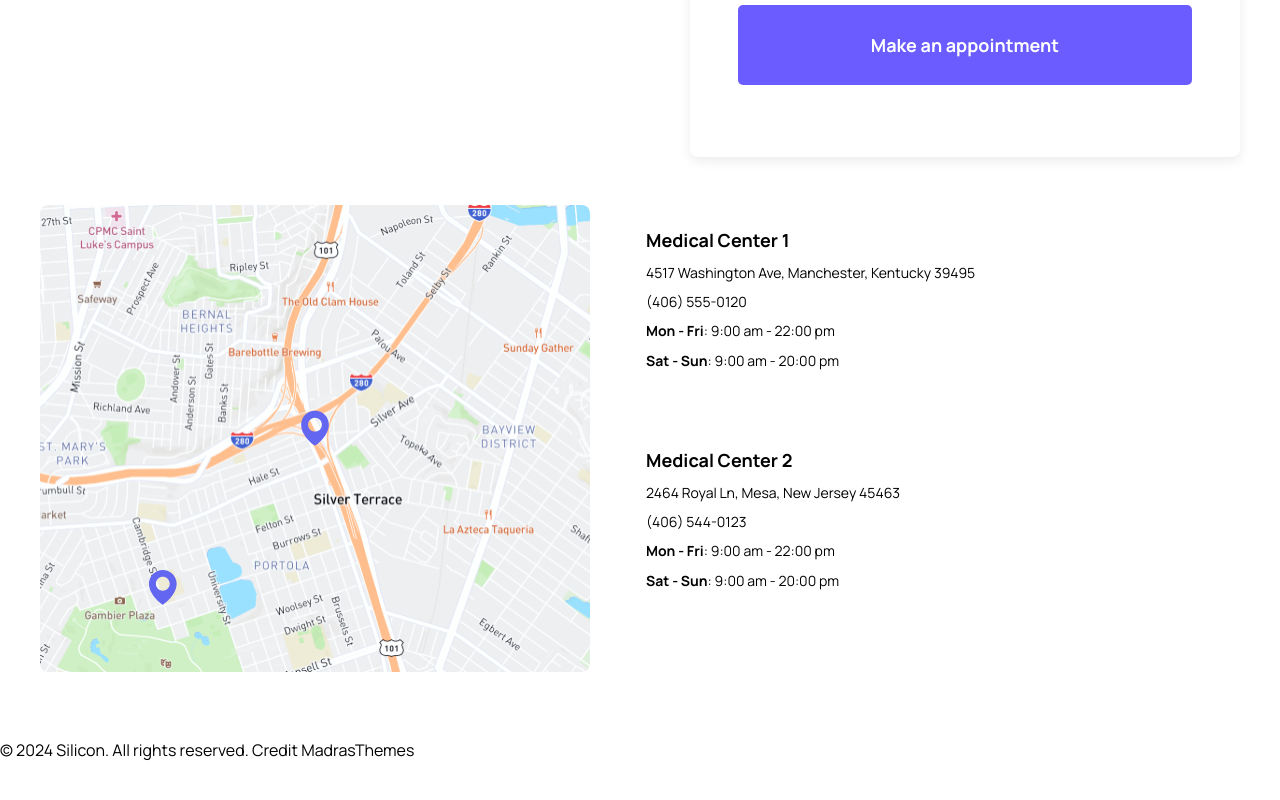
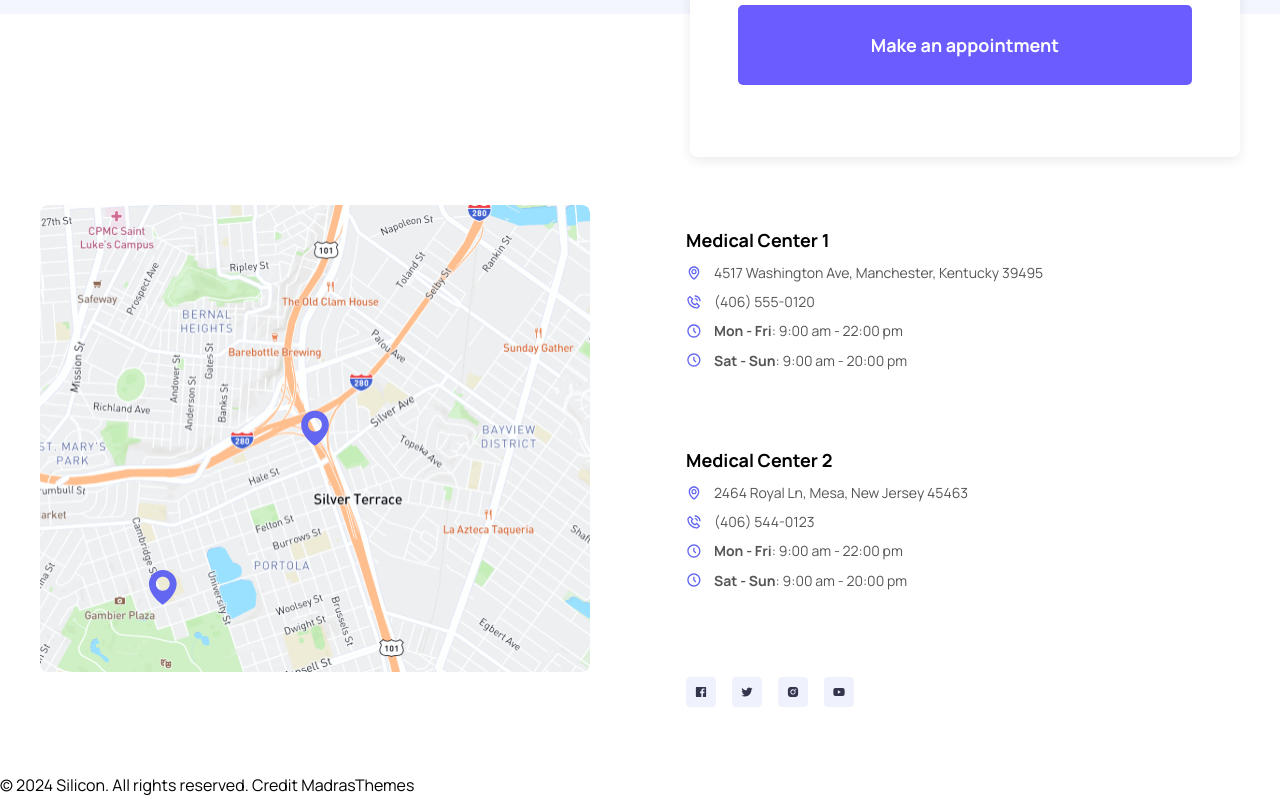
Before and after one commit to Daggergoboom/SiliconReact, a React (Vite) app: page / in a window 1280 px wide. Shown: the part 5515-6315 px from the top of the page. Before the commit the page ends 6279 px from the top, so only its background shows below. Built offline with nearby package versions, Linux system fonts and the light colour scheme; no server answers.

Commit message:
fixed last page, förkyld så in i helvete nu

```diff
--- a/src/assets/css/styles.css
+++ b/src/assets/css/styles.css
@@ -1434,7 +1434,6 @@ ul {
 .contact-card {
   padding: 1.5rem;
   border-radius: 8px;
-
 }
 
 .contact-card-headline {
@@ -1467,8 +1466,8 @@ ul {
   text-decoration: none;
   margin-top: 1rem;
   display: inline-block;
-}
-
+  padding-left: 5rem;
+}
 
 .online-consultation-form {
   flex: 1.2;
@@ -1544,12 +1543,33 @@ ul {
   display: flex;
   flex-direction: column;
   gap: 1.5rem;
+  position: relative;
+}
+
+/* Icons styling */
+.icon {
+  width: 16px; /* Size of the icon */
+  height: 16px;
+  margin-right: 0.75rem; /* Space between icon and text */
+  vertical-align: middle; /* Align icon with the middle of the text */
+}
+
+.center p {
+  display: flex;
+  align-items: center; /* Align icons and text horizontally */
+  margin: 0.5rem 0; /* Add spacing between rows */
+  font-size: 14px;
+  color: #555; /* Adjust text color */
+}
+
+.center strong {
+  font-weight: bold; /* Ensure strong elements stay bold */
 }
 
 .medical-centers .center {
   background-color: #ffffff;
   padding: 1.5rem;
-
+  padding-left: 4rem;
 }
 
 .medical-centers .center h3 {
@@ -1563,20 +1583,24 @@ ul {
   margin: 0.25rem 0;
 }
 
-@media (max-width: 768px) {
-  .Contact-wrapper,
-  .map-and-centers {
-    flex-direction: column;
-  }
-
-  .contact-cards,
-  .online-consultation-form {
-    width: 100%;
-  }
-
-  .map-container img {
-    max-width: 100%;
-  }
+/* Social Media Section */
+.social-media {
+  display: flex;
+  justify-content: flex-start;
+  align-items: center;
+  gap: 1rem;
+  margin-top: 2rem;
+  padding-left: 4rem;
+}
+
+.social-media a img {
+  width: 30px;
+  height: 30px;
+  transition: transform 0.3s;
+}
+
+.social-media a img:hover {
+  transform: scale(1.2);
 }
 
 /* CONTACT US END  */
--- a/src/components/ContactUs.jsx
+++ b/src/components/ContactUs.jsx
@@ -1,9 +1,15 @@
 import React from "react";
 import { useForm } from "react-hook-form";
-import Navbar from "../components/MainNav.jsx";
 import Map from '../assets/images/map.svg';
 import eMail from '../assets/images/icons/mail.svg';
 import Career from '../assets/images/icons/career.svg';
+import mappin from '../assets/images/icons/mappin.svg';
+import clock from '../assets/images/icons/clock.svg';
+import smallphone from '../assets/images/icons/smallphone.svg';
+import facebook from '../assets/images/icons/facebook.svg';
+import twitter from '../assets/images/icons/twitter.svg';
+import instagram from '../assets/images/icons/instagram.svg';
+import youtube from '../assets/images/icons/youtube.svg';
 
 const ContactPage = () => {
   const {
@@ -26,7 +32,6 @@ const ContactPage = () => {
       <h1 className="page-title">Contact Us</h1>
 
       <div className="Contact-wrapper">
-        {/* Contact Cards */}
         <div className="contact-cards">
           <div className="contact-card">
             <div className="contact-card-headline">
@@ -43,7 +48,7 @@ const ContactPage = () => {
           <div className="contact-card">
             <div className="contact-card-headline">
               <div className="icon-container">
-                <img src={Career} alt="career icon" />
+                <img src={Career} alt="Career icon" />
               </div>
               <div className="text-container">
                 <h3>Careers</h3>
@@ -54,7 +59,6 @@ const ContactPage = () => {
           </div>
         </div>
 
-        {/* Online Consultation Form */}
         <div className="online-consultation-form">
           <h2>Get Online Consultation</h2>
           <form onSubmit={handleSubmit(onSubmit)}>
@@ -104,20 +108,61 @@ const ContactPage = () => {
   <div className="medical-centers">
     <div className="center">
       <h3>Medical Center 1</h3>
-            <p>4517 Washington Ave, Manchester, Kentucky 39495</p>
-            <p>(406) 555-0120</p>
-            <p><strong>Mon - Fri</strong>: 9:00 am - 22:00 pm</p>
-            <p><strong>Sat - Sun</strong>: 9:00 am - 20:00 pm</p>
+      <p>
+        <img src={mappin} alt="Location" className="icon" />
+        4517 Washington Ave, Manchester, Kentucky 39495
+      </p>
+      <p>
+        <img src={smallphone} alt="Phone" className="icon" />
+        (406) 555-0120
+      </p>
+      <p>
+        <img src={clock} alt="Clock" className="icon" />
+        <strong>Mon - Fri</strong>: 9:00 am - 22:00 pm
+      </p>
+      <p>
+        <img src={clock} alt="Clock" className="icon" />
+        <strong>Sat - Sun</strong>: 9:00 am - 20:00 pm
+      </p>
     </div>
     <div className="center">
       <h3>Medical Center 2</h3>
-            <p>2464 Royal Ln, Mesa, New Jersey 45463</p>
-            <p>(406) 544-0123</p>
-            <p><strong>Mon - Fri</strong>: 9:00 am - 22:00 pm</p>
-            <p><strong>Sat - Sun</strong>: 9:00 am - 20:00 pm</p>
+      <p>
+        <img src={mappin} alt="Location" className="icon" />
+        2464 Royal Ln, Mesa, New Jersey 45463
+      </p>
+      <p>
+        <img src={smallphone} alt="Phone" className="icon" />
+        (406) 544-0123
+      </p>
+      <p>
+        <img src={clock} alt="Clock" className="icon" />
+        <strong>Mon - Fri</strong>: 9:00 am - 22:00 pm
+      </p>
+      <p>
+        <img src={clock} alt="Clock" className="icon" />
+        <strong>Sat - Sun</strong>: 9:00 am - 20:00 pm
+      </p>
+    </div>
+    <div className="social-media">
+      <a href="#" aria-label="Facebook">
+        <img src={facebook} alt="Facebook" />
+      </a>
+      <a href="#" aria-label="Twitter">
+        <img src={twitter} alt="Twitter" />
+      </a>
+      <a href="#" aria-label="Instagram">
+        <img src={instagram} alt="Instagram" />
+      </a>
+      <a href="#" aria-label="YouTube">
+        <img src={youtube} alt="YouTube" />
+      </a>
     </div>
   </div>
 </div>
+
+
+
     </section>
   );
 };
```
Lines whose indentation alone changed are shown as unchanged.
